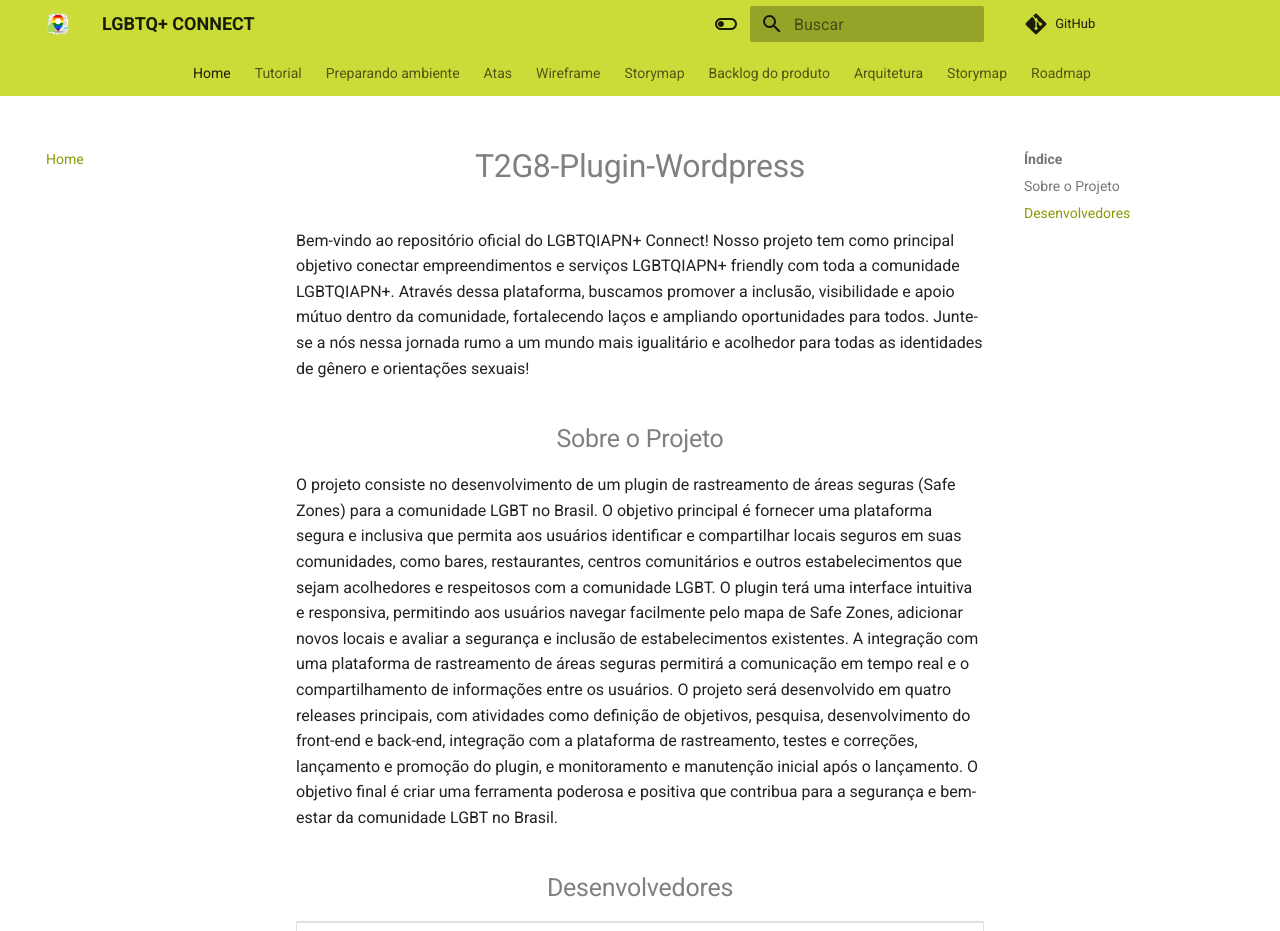
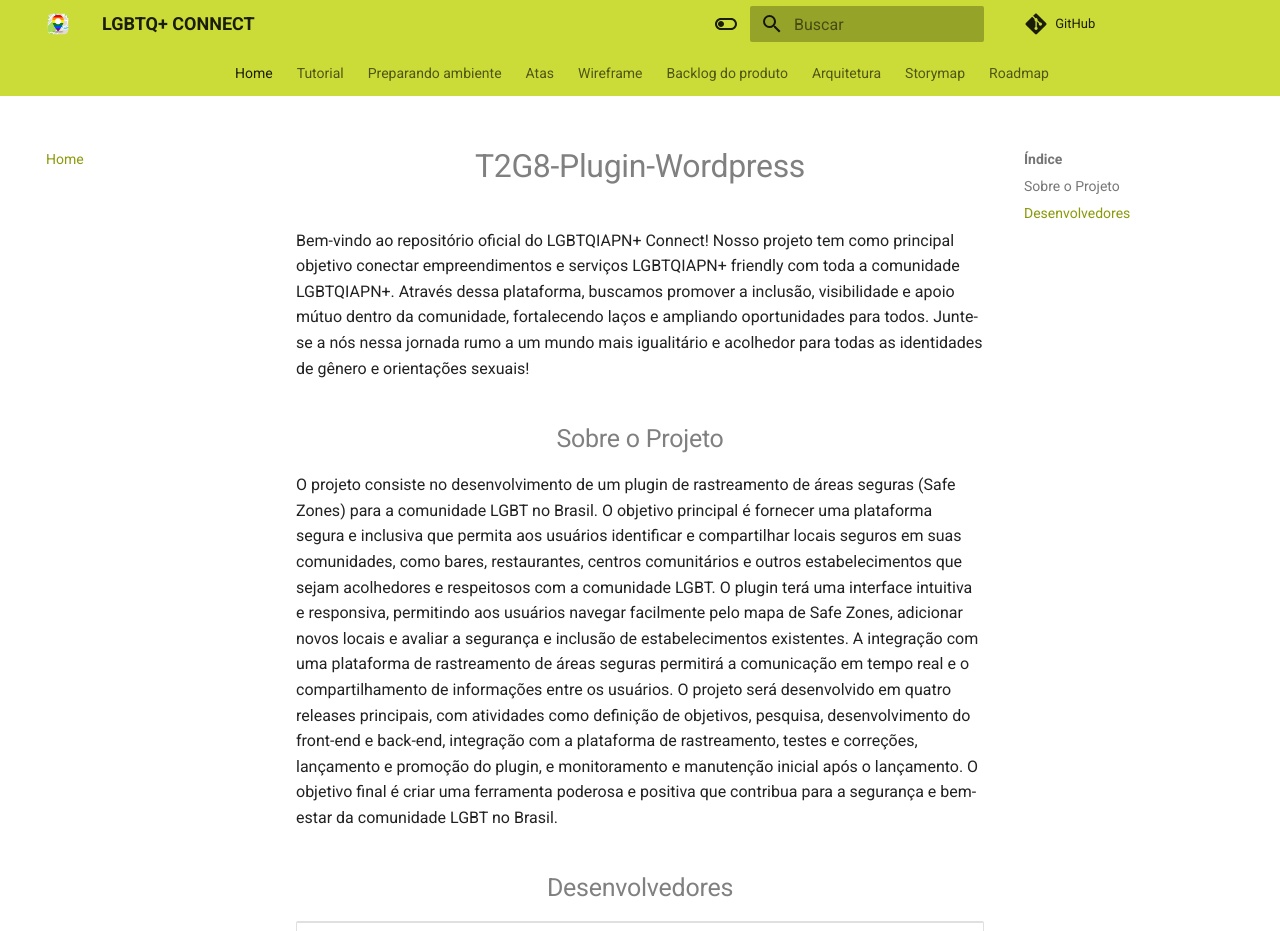
Before and after one commit to ResidenciaTICBrisa/T2G8-Plugin-Wordpress, an MkDocs documentation site: the page built from docs/index.md, in a window 1280 px wide and 1239 px high, cut to the strip 0-931 px from the top of the window. Built offline with MkDocs 1.6.1 and Material for MkDocs 9.7.7, drawn with Linux system fonts in a browser that asks for light colours; comment, search, counter and statistics services are not loaded.

Commit message:
DOCS: Removendo storymap duplicado

```diff
--- a/mkdocs.yml
+++ b/mkdocs.yml
@@ -62,7 +62,6 @@ nav:
       - ata reunião 2: Atas/ata-reuniao2.md
       - ata reunião 3: Atas/ata-reuniao3.md
   - Wireframe: wireframe.md
-  - Storymap: storymap.md
   - Backlog do produto: backlog.md
   - Arquitetura: arquitetura.md
   - Storymap: storymap.md
```
